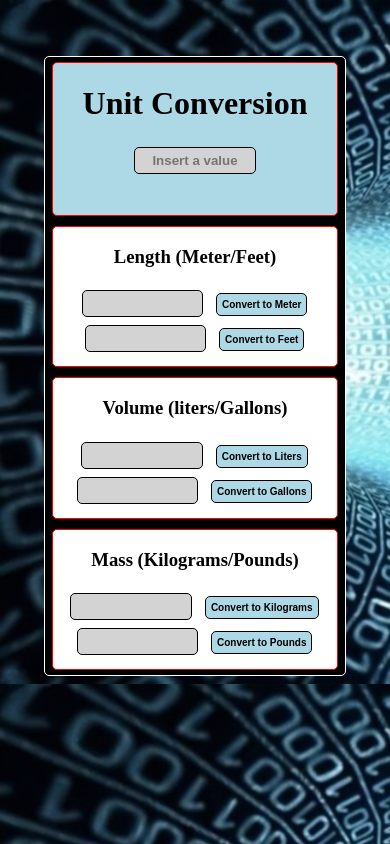
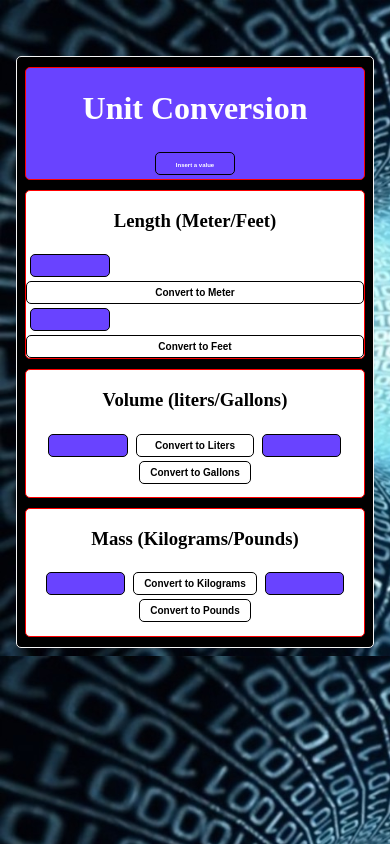
Before and after one commit to Aymen66/Unit-Conversion, a plain HTML site: page index.html in a window 390 px wide. Drawn offline with Linux system fonts and the light colour scheme.

Commit message:
Update styles.css

```diff
--- a/styles.css
+++ b/styles.css
@@ -6,46 +6,60 @@ body{
 ::-webkit-input-placeholder {
     text-align: center;
     min-width: 100%;
+    color: #FFFFFF;
+
+}
+h1{
+    color: #FFFFFF;
 }
 input{
     text-align: center;
     border-radius: 5px;
-    max-width: 20%;
+    max-width: 25%;
     border: 1px solid black;
     padding: 6px 0px;
-    background-color: lightgray;
+    background-color: #6943FF;
     font-weight: bold;
+    margin: 0px 5px;
+    color: #FFFFFF;
+
+
 
 
 }
 button{
-    background-color: lightblue;
+    background-color: #FFFFFF;
     border: 1px solid black;
     border-radius: 5px;
-    padding: 5px 5px;
-    margin: 0px 5px;
+    padding: 5px 10px;
+    margin: 0px 0px;
     font-weight: bold;
 
 
+
+}
+#litersBtn{
+    padding: 5px 18px;
+
 }
 .container{
-    border: 1px solid white;
+    border: 1px solid #F4F4F4;
     border-radius: 5px;
     background-color: black;
-    max-width:50% ;
+    max-width:40% ;
     min-height: 60vh;
     margin-left: auto;
     margin-right: auto;
     margin-top: 3%;
     text-align: center;
-    padding: 25px 0px
+    padding: 5px 0px
 
 
 }
 .main{
-    background-color: lightblue;
-    max-width:90%;
-    min-height: 18vh;
+    background-color: #6943FF;
+    max-width:95%;
+    min-height: 10vh;
     margin: 10px auto;
 
     border: 1px solid red;
@@ -59,20 +73,30 @@ button{
 
 
 .length{
-    background-color: white;
-    max-width:90%;
+    background-color: #FFFFFF;
+    max-width:95%;
     min-height: 15vh;
 
     border: 1px solid red;
     margin: 10px auto;
     border-radius: 5px;
     margin: 10px auto;
-
+    display: flex;
+    flex-direction: column;
 
 }
+.valueToFeet{
+    margin: 10px 0px 20px 0px ;
+}
+.valueToGallons{
+    margin: 10px 0px 20px 0px ;
+}
+.valueToPounds{
+    margin: 10px 0px 20px 0px ;
+}
 .volume{
-    background-color: white;
-    max-width:90%;
+    background-color: #FFFFFF;
+    max-width:95%;
     min-height: 15vh;
     margin: 10px auto;
 
@@ -84,8 +108,8 @@ button{
 
 }
 .mass{
-    background-color: white;
-    max-width:90%;
+    background-color: #FFFFFF;
+    max-width:95%;
     min-height: 15vh;
     margin: 10px auto;
 
@@ -100,7 +124,7 @@ button{
 
 @media screen and (max-width: 700px) {
     .container{
-        max-width: 80%;
+        max-width: 95%;
         margin-top: 15%;
         padding-top: 0px;
         padding-bottom: 0px;
@@ -108,47 +132,52 @@ button{
 
     }
     input{
-        max-width: 35%;
+        max-width: 20%;
         margin: 4px;
-        padding: 5px 10px;
+        font-size: 10px;
+        padding: 5px 5px;
 
+
+
+    }
+    ::-webkit-input-placeholder {
+        text-align: center;
+        min-width: 100%;
+        font-size: 6px;
 
     }
     button{
         font-size: 10px;
 
     }
-    #input{
-        width: 40%;
-        margin: 4px;
-        padding: 5px 10px;
 
-    }
     .main{
-        min-height: 18vh;
+        min-height: 10vh;
         max-width: 95%;
-        margin-top: 5px;
+        margin-top: 10px;
 
 
     }
     .length{
         max-width: 95%;
-        padding-bottom: 10px;
+        padding-bottom: 0px;
+        padding: 0%;
 
 
     }
     .volume{
         max-width: 95%;
-        padding-bottom: 10px;
+        padding-bottom: 0px;
 
 
     }
     .mass{
         max-width: 95%;
-        padding-bottom: 10px;
-        margin-bottom: 5px;
+        padding-bottom: 0px;
+        margin-bottom: 10px;
 
 
 
     }
+
 }
```
